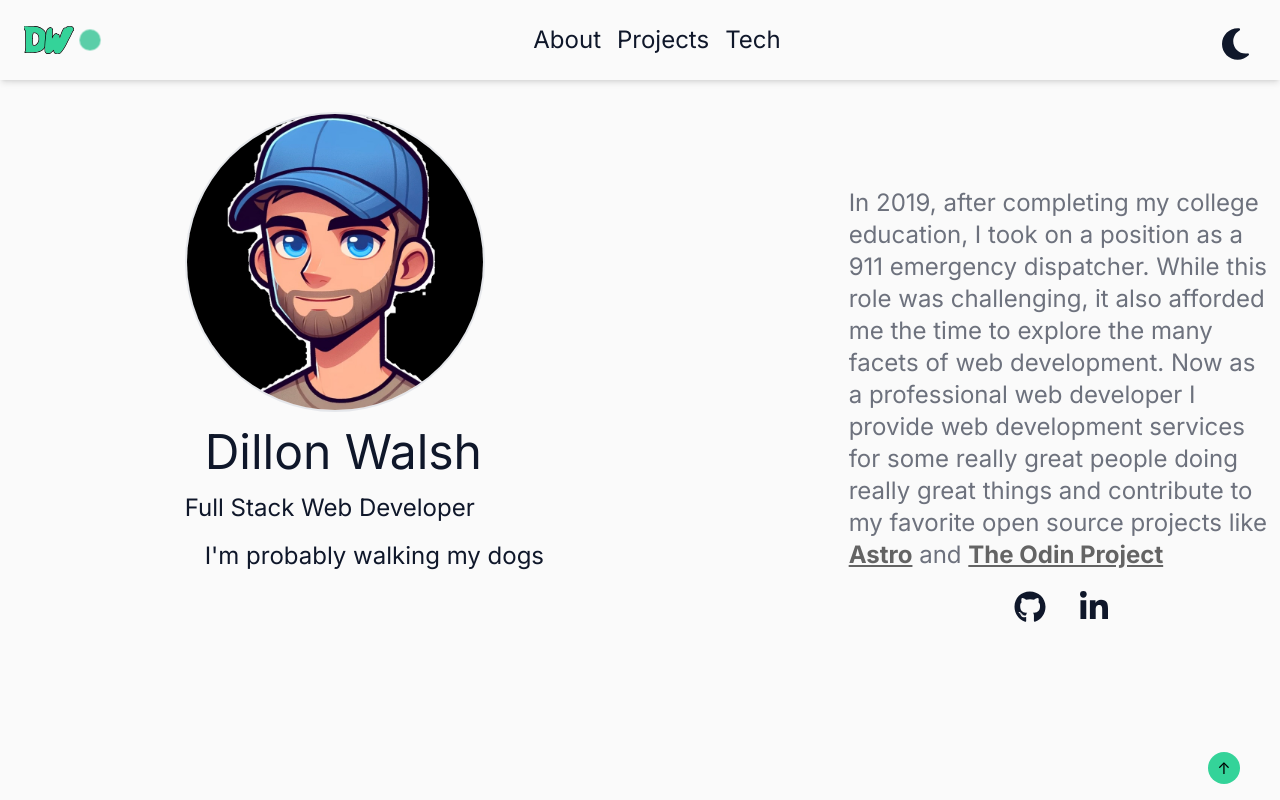
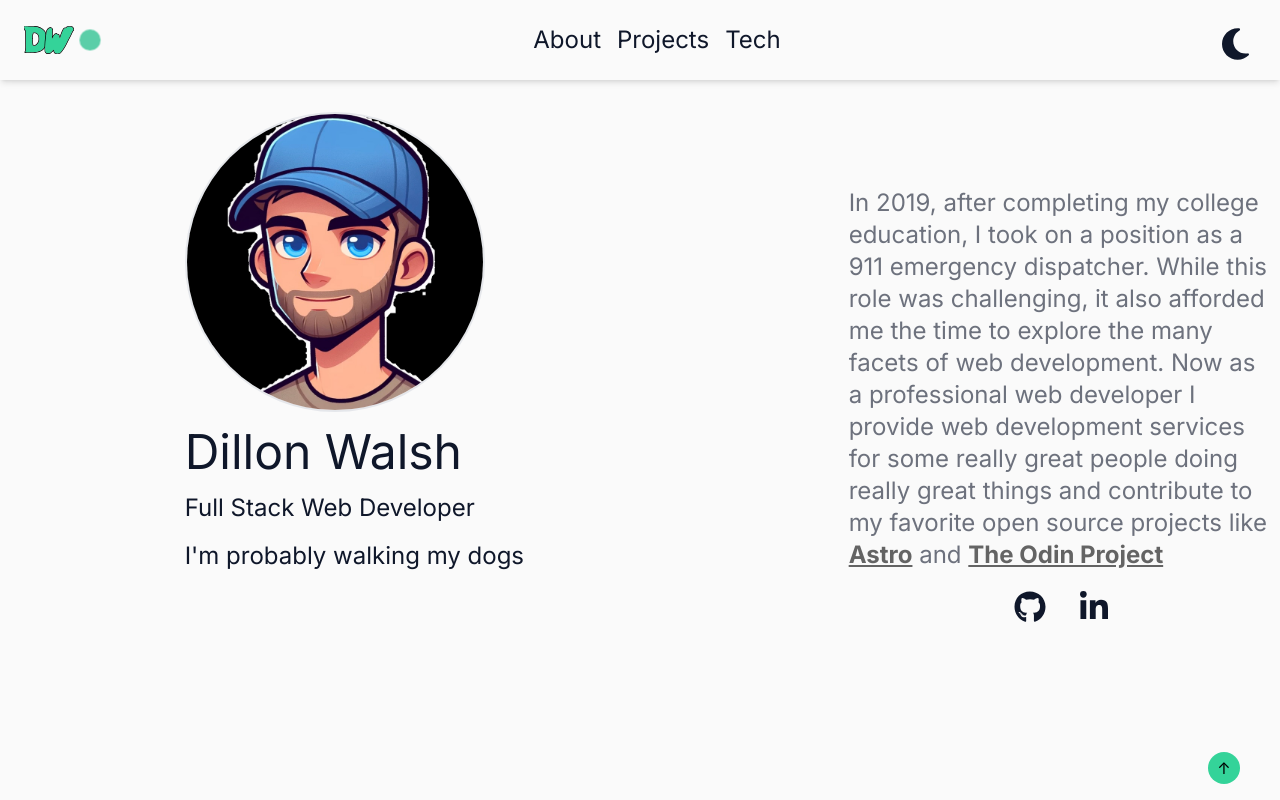
Before and after one commit to Dillonpw/DW-portfolio, a Next.js app: page / in a window 1280 px wide. Shown: the top 800 px of the page. Built offline with nearby package versions, Linux system fonts and the light colour scheme.

Commit message:
accidental padding

```diff
--- a/app/components/Header.jsx
+++ b/app/components/Header.jsx
@@ -23,11 +23,11 @@ const Header = () => {
             height={300}
             className="rounded-full border-2 dark:border-gray-200"
           />
-          <h1 id="home" className="fade-in-2 items-center px-5 text-5xl">
+          <h1 id="home" className="fade-in-2 items-center text-5xl">
             Dillon Walsh
           </h1>
 
-          <h2 className="fade-in-3  text-xl opacity-60 md:text-2xl">
+          <h2 className="fade-in-3 text-xl opacity-60 md:text-2xl">
             Full Stack Web Developer
           </h2>
           <Dogs />
--- a/app/components/dogs.jsx
+++ b/app/components/dogs.jsx
@@ -8,7 +8,7 @@ const Dogs = () => {
       <h3
         onMouseEnter={() => setIsHovered(true)}
         onMouseLeave={() => setIsHovered(false)}
-        className="fade-in-3 cursor-pointer px-5 text-2xl opacity-60"
+        className="fade-in-3 cursor-pointer text-2xl opacity-60"
       >
         I&apos;m probably walking my dogs
       </h3>
```
